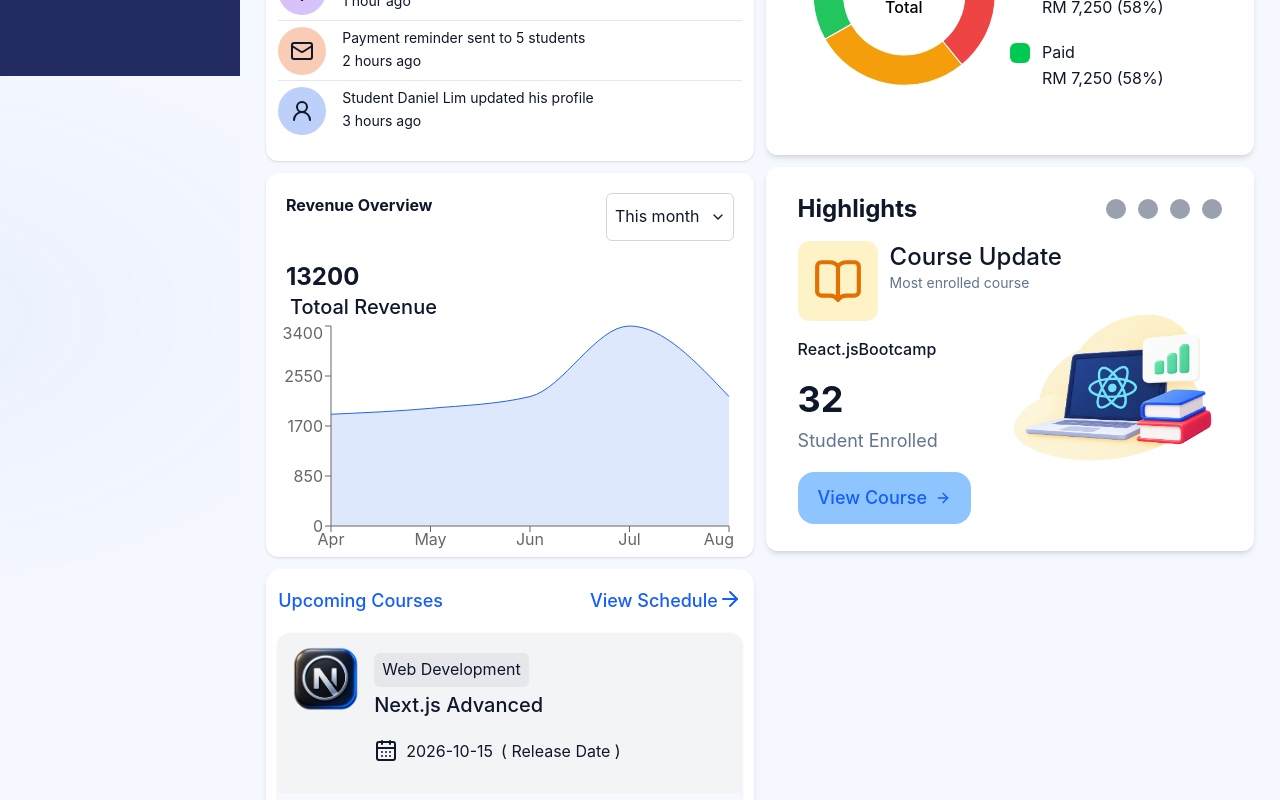
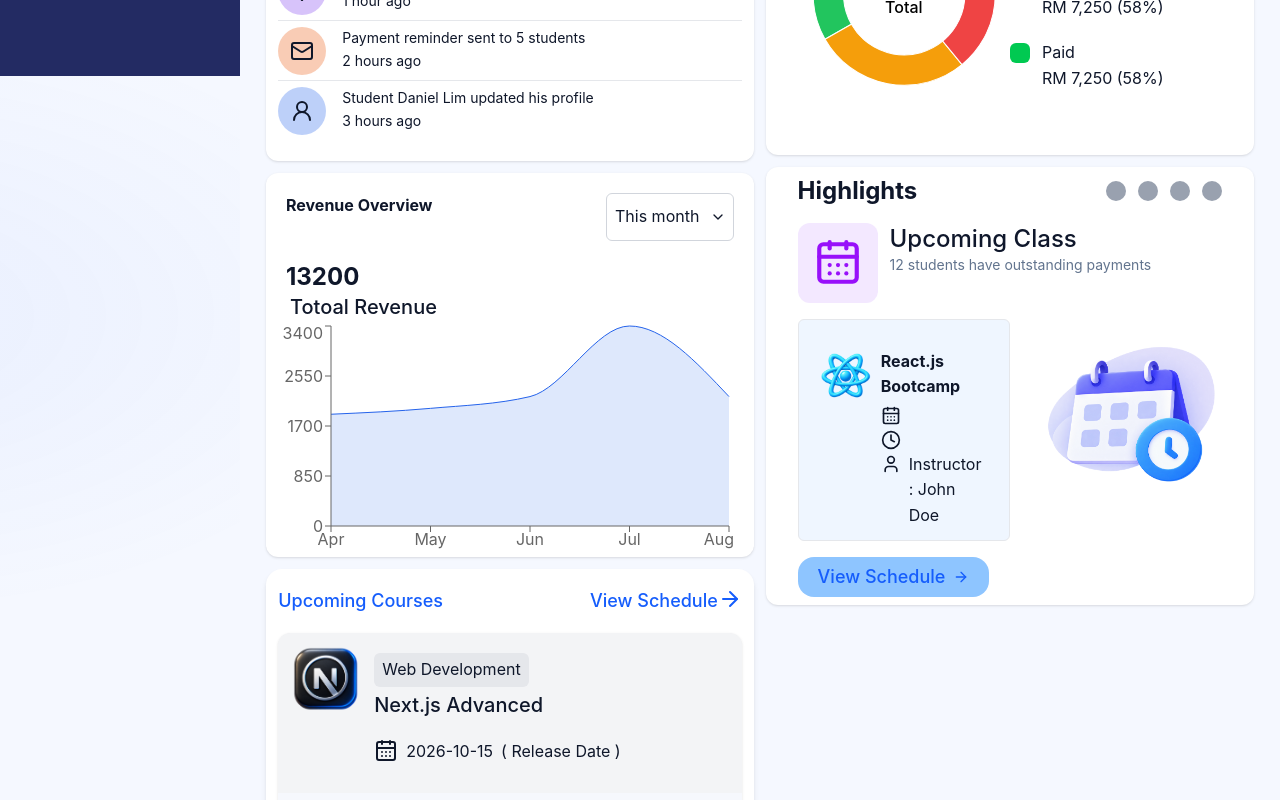
Before and after one commit to Joseph-AAA/student-course-payment-management, a React (Vite) app: page / in a window 1280 px wide. Shown: the part 724-1524 px from the top of the page. Built offline with nearby package versions, Linux system fonts and the light colour scheme; grey boxes are pictures that could not be loaded.

Commit message:
preparation done for carosel highlights

```diff
--- a/src/components/dashboard/PaymentStatus.jsx
+++ b/src/components/dashboard/PaymentStatus.jsx
@@ -1,7 +1,7 @@
 import PaymentStatusPieChart from './PaymentStatusPieChart'
 function PaymentStatus(){
     return(
-        <div className="w-full bg-white h-90 shadow-md rounded-xl flex justify-center p-2 items-center">
+        <div className="w-full bg-white h-90 shadow-sm rounded-xl flex justify-center p-2 items-center">
             <div className="w-[90%]   rounded-2xl">
                     <PaymentStatusPieChart />
             </div>
--- a/src/components/dashboard/ShowHighlights.jsx
+++ b/src/components/dashboard/ShowHighlights.jsx
@@ -1,11 +1,12 @@
 import PaymentRemiderHighlight from "./highlights/PaymentRemiderHighlight";
 import UpcomingClassHighlight from "./highlights/UpcomingClassHighlight";
 import CourseUpdateHighlight from "./highlights/CourseUpdateHighlight";
+import StudentUpdateHighlight from "./highlights/StudentUpdateHighlight";
 function ShowHighlights (){
         return (
-             <div className="w-full bg-white h-full shadow-md rounded-xl flex justify-center p-2 items-center">
+             <div className="w-full bg-white min-h-full shadow-sm rounded-xl flex justify-center p-2 items-center">
                 <div className="w-[90%] h-[90%]  rounded-2xl">
-                        <CourseUpdateHighlight />
+                        <UpcomingClassHighlight />
                 </div>
             </div>
         )
--- /dev/null
+++ b/src/components/dashboard/highlights/StudentUpdateHighlight.jsx
@@ -0,0 +1,59 @@
+import { Users, ArrowRight, User } from "lucide-react";
+import { Link } from "react-router-dom";
+import studentUpdate from "../../../assets/highlight-icons/studentUpdate.png";
+
+function StudentUpdateHighlight() {
+  return (
+    <div className="h-full">
+          <div className="h-full gap-4 flex flex-col relative">
+             <div className="flex items-center justify-between">
+                 <h3 className="text-2xl font-bold"> Highlights</h3>
+                 <div className="flex gap-3">
+                    <span className="w-5 h-5 bg-gray-400 rounded-full"></span>
+                    <span className="w-5 h-5 bg-gray-400 rounded-full"></span>
+                    <span className="w-5 h-5 bg-gray-400 rounded-full"></span>
+                    <span className="w-5 h-5 bg-gray-400 rounded-full"></span>
+                 </div>
+             </div>
+              <div className="flex gap-3">
+                  <div className="flex h-20 w-20 shrink-0
+                        items-center justify-center rounded-xl bg-green-100 text-green-600">
+                    <User size={50} />
+                  </div>
+
+                  <div className="">
+                    <h3 className="font-medium text-2xl  text-slate-900">
+                      Student Updates
+                    </h3>
+
+                    <p className="text-sm text-slate-500 z-10">
+                      12 students have outstanding payments
+                    </p>
+                  </div>
+              </div>
+
+              <div className="grid gap-2">
+                <h2 className="mt-2  text-4xl font-bold text-slate-900">
+                  +7
+                </h2>
+
+                <p className="text-lg text-slate-500">
+                  New Students - 85 total
+                </p>
+              </div>
+
+              <button className="bg-blue-300 hover:cursor-pointer rounded-2xl h-13 p-5 mt-auto  flex w-fit items-center gap-2 text-lg font-medium text-blue-600">
+                View Students
+                <ArrowRight size={16} />
+              </button>
+
+                <img src={studentUpdate}
+                  className="max-w-50 absolute right-0 top-1/2 -translate-y-1/3 " />
+
+          </div>
+    </div>
+
+  );
+};
+
+export default StudentUpdateHighlight;
--- a/src/components/dashboard/highlights/UpcomingClassHighlight.jsx
+++ b/src/components/dashboard/highlights/UpcomingClassHighlight.jsx
@@ -1,10 +1,11 @@
-import { Users, ArrowRight, User } from "lucide-react";
+import {   CalendarDays,Clock, User, ArrowRight } from "lucide-react";
 import { Link } from "react-router-dom";
-import studentUpdate from "../../../assets/highlight-icons/studentUpdate.png";
+import upcomingClass from "../../../assets/highlight-icons/upcomingClass.png";
+import reactLogo from "../../../assets/course-icons/react..png";
 
-function UpcomingClassHighlight() {
-  return (
-    <div className="h-full">
+function UpcomingClassHighlight(){
+    return(
+          <div className="h-full">
           <div className="h-full gap-4 flex flex-col relative">
              <div className="flex items-center justify-between">
                  <h3 className="text-2xl font-bold"> Highlights</h3>
@@ -17,13 +18,13 @@ function UpcomingClassHighlight() {
              </div>
               <div className="flex gap-3">
                   <div className="flex h-20 w-20 shrink-0
-                        items-center justify-center rounded-xl bg-green-100 text-green-600">
-                    <User size={50} />
+                        items-center justify-center rounded-xl bg-purple-100  text-purple-600">
+                    <CalendarDays size={50} />
                   </div>
 
                   <div className="">
                     <h3 className="font-medium text-2xl  text-slate-900">
-                      Student Updates
+                      Upcoming Class
                     </h3>
 
                     <p className="text-sm text-slate-500 z-10">
@@ -32,28 +33,36 @@ function UpcomingClassHighlight() {
                   </div>
               </div>
 
-              <div className="grid gap-2">
-                <h2 className="mt-2  text-4xl font-bold text-slate-900">
-                  +7
-                </h2>
+              <div className="grid p-5 items-center gap-2 min-h-32 grid-cols-[1fr_2fr] w-[50%]
+               border-gray-200 border rounded-md bg-blue-50">
 
-                <p className="text-lg text-slate-500">
-                  New Students - 85 total
-                </p>
+                <div className="w-full h-[90%] grid justify-center">
+                  <img src={reactLogo} className="w-15" alt="" />
+                </div>
+                <div className="h-[90%] ">
+                   <h1 className="font-bold mb-1">React.js Bootcamp</h1>
+                   <div>
+                      <CalendarDays className="w-5" />
+                      <Clock className="w-5" />
+                      <span className="flex gap-2">
+                         <User className="w-5 shrink-0" /> Instructor : John Doe
+                      </span>
+
+                   </div>
+                </div>
               </div>
 
-              <button className="bg-blue-300 hover:cursor-pointer rounded-2xl h-13 p-5 mt-auto  flex w-fit items-center gap-2 text-lg font-medium text-blue-600">
-                View Students
+              <button className="bg-blue-300 hover:cursor-pointer rounded-2xl h-10 p-5 mt-auto  flex w-fit items-center gap-2 text-lg font-medium text-blue-600">
+                View Schedule
                 <ArrowRight size={16} />
               </button>
 
-                <img src={studentUpdate}
-                  className="max-w-50 absolute right-0 top-1/2 -translate-y-1/3 " />
-
+              <div className="absolute right-0 top-1/2 -translate-y-1/3">
+                <img src={upcomingClass}
+                  className="max-w-47 z " />
+              </div>
           </div>
     </div>
-
-  );
-};
-
+    )
+}
 export default UpcomingClassHighlight;
```
Also changed, not shown: src/assets/highlight-icons/upcomingClass.png.
